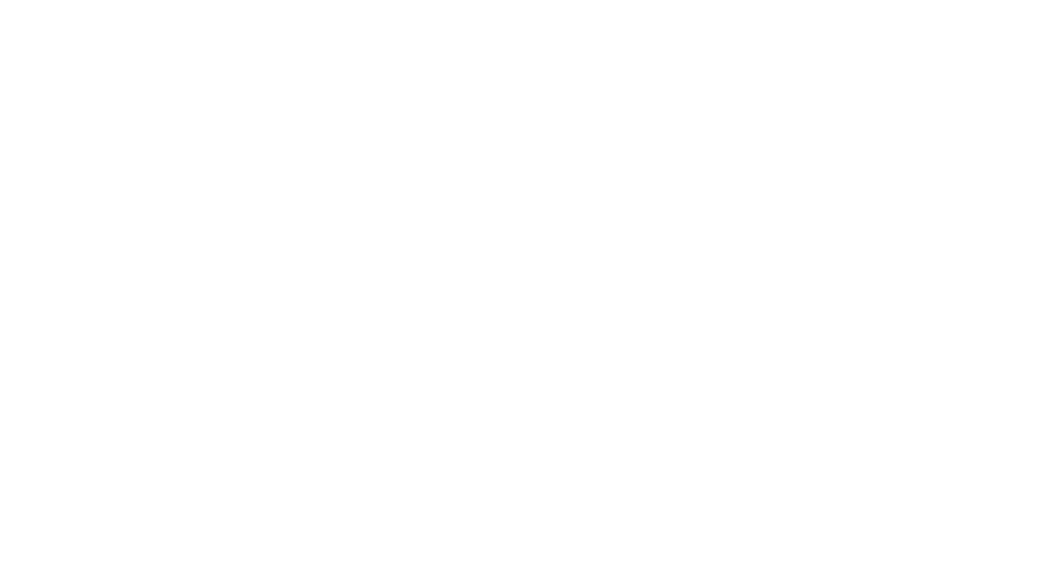
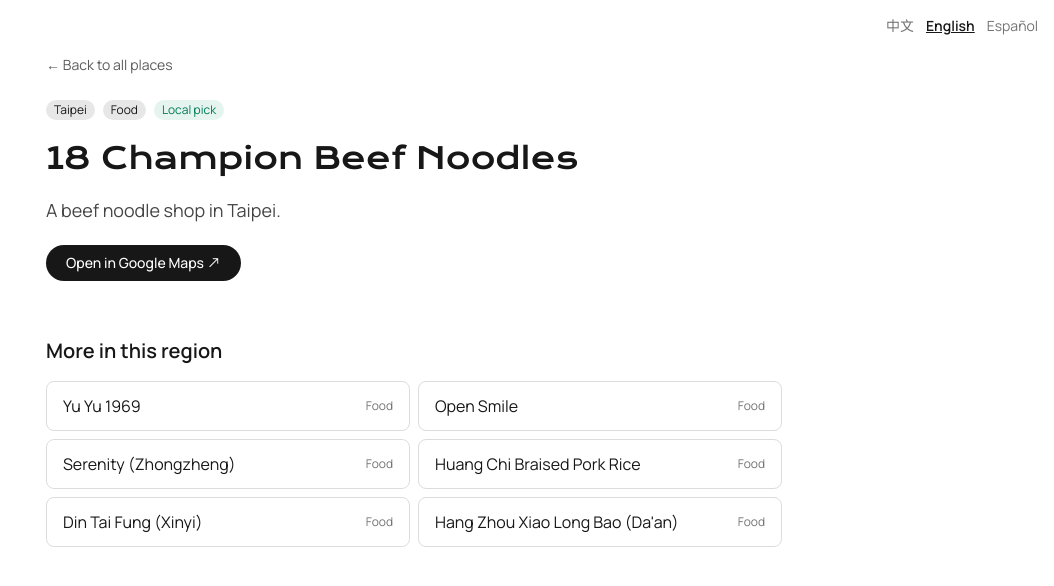
Before and after one commit to sutsanyuan/taiwan-guide, a Next.js app: page /en/places/18-champion-beef-noodles in a window 1280 px wide. Before the commit this address had no page. Shown: the top 586 px of the page, without its empty margins (226-1280 px from the left). Built offline with nearby package versions, Linux system fonts and the light colour scheme.

Commit message:
Add more Taipei picks

```diff
--- a/data/places.ts
+++ b/data/places.ts
@@ -890,6 +890,51 @@
   },
   // TODO：介紹寫得比較簡單，可以改成你自己的推薦語
   {
+    id: "kuo-chi-beef-noodles",
+    category: "food",
+    region: "taipei",
+    name: { "zh-TW": "郭記牛肉麵", en: "Kuo Chi Beef Noodles", es: "Kuo Chi Beef Noodles" },
+    description: {
+      "zh-TW": "台北的牛肉麵店。",
+      en: "A beef noodle shop in Taipei.",
+      es: "Un local de sopa de fideos con ternera en Taipéi.",
+    },
+    mapQuery: "郭記牛肉麵 台北",
+    location: { lat: 25.024173, lng: 121.5213816 },
+    localPick: true,
+  },
+  // TODO：介紹寫得比較簡單，可以改成你自己的推薦語
+  {
+    id: "18-champion-beef-noodles",
+    category: "food",
+    region: "taipei",
+    name: { "zh-TW": "18冠軍牛肉麵", en: "18 Champion Beef Noodles", es: "18 Champion Beef Noodles" },
+    description: {
+      "zh-TW": "台北的牛肉麵店。",
+      en: "A beef noodle shop in Taipei.",
+      es: "Un local de sopa de fideos con ternera en Taipéi.",
+    },
+    mapQuery: "18冠軍牛肉麵 台北",
+    location: { lat: 25.0277433, lng: 121.5546686 },
+    localPick: true,
+  },
+  // TODO：介紹寫得比較簡單，可以改成你自己的推薦語
+  {
+    id: "lai-le-jiu-chi",
+    category: "food",
+    region: "taipei",
+    name: { "zh-TW": "來了就吃", en: "Lai Le Jiu Chi", es: "Lai Le Jiu Chi" },
+    description: {
+      "zh-TW": "台北的餐廳。",
+      en: "A restaurant in Taipei.",
+      es: "Un restaurante en Taipéi.",
+    },
+    mapQuery: "來了就吃 台北",
+    location: { lat: 25.0313108, lng: 121.5273124 },
+    localPick: true,
+  },
+  // TODO：介紹寫得比較簡單，可以改成你自己的推薦語
+  {
     id: "huang-long-zhuang",
     category: "food",
     region: "taipei",
```
